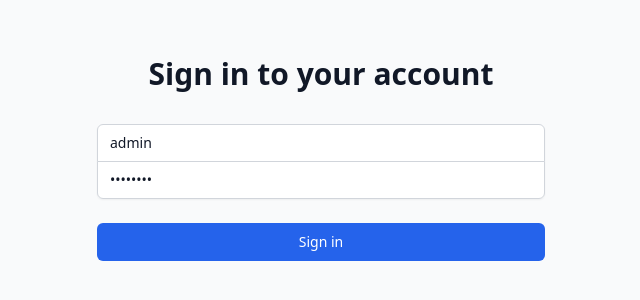
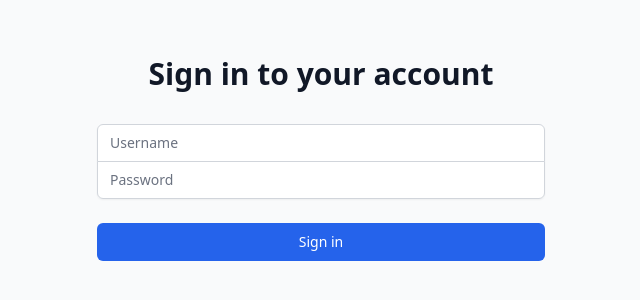
Before and after one commit to born2bemedia/payments-by-countries-block, a Next.js app: page /login in a window 1280 px wide. Shown: the part 254-554 px from the top of the page, without its empty margins (319-959 px from the left). Built offline with nearby package versions, Linux system fonts and the light colour scheme.

Commit message:
fixed login form

```diff
--- a/src/app/login/page.tsx
+++ b/src/app/login/page.tsx
@@ -79,7 +79,7 @@ export default function LoginPage() {
                 required
                 className="appearance-none rounded-none relative block w-full px-3 py-2 border border-gray-300 placeholder-gray-500 text-gray-900 rounded-t-md focus:outline-none focus:ring-blue-500 focus:border-blue-500 focus:z-10 sm:text-sm"
                 placeholder="Username"
-                defaultValue="admin"
+                defaultValue=""
               />
             </div>
             <div>
@@ -93,7 +93,7 @@ export default function LoginPage() {
                 required
                 className="appearance-none rounded-none relative block w-full px-3 py-2 border border-gray-300 placeholder-gray-500 text-gray-900 rounded-b-md focus:outline-none focus:ring-blue-500 focus:border-blue-500 focus:z-10 sm:text-sm"
                 placeholder="Password"
-                defaultValue="admin123"
+                defaultValue=""
               />
             </div>
           </div>
```
